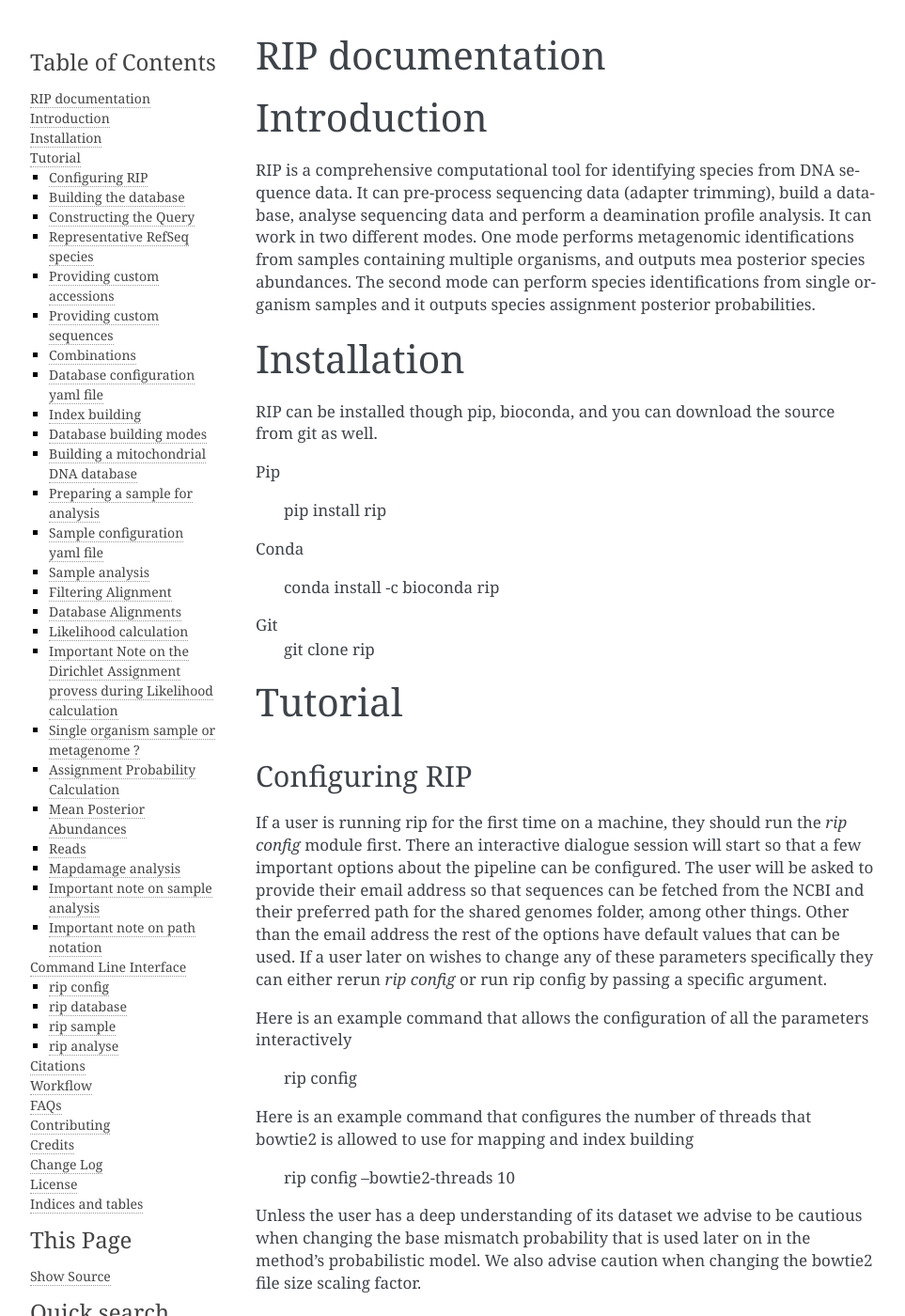
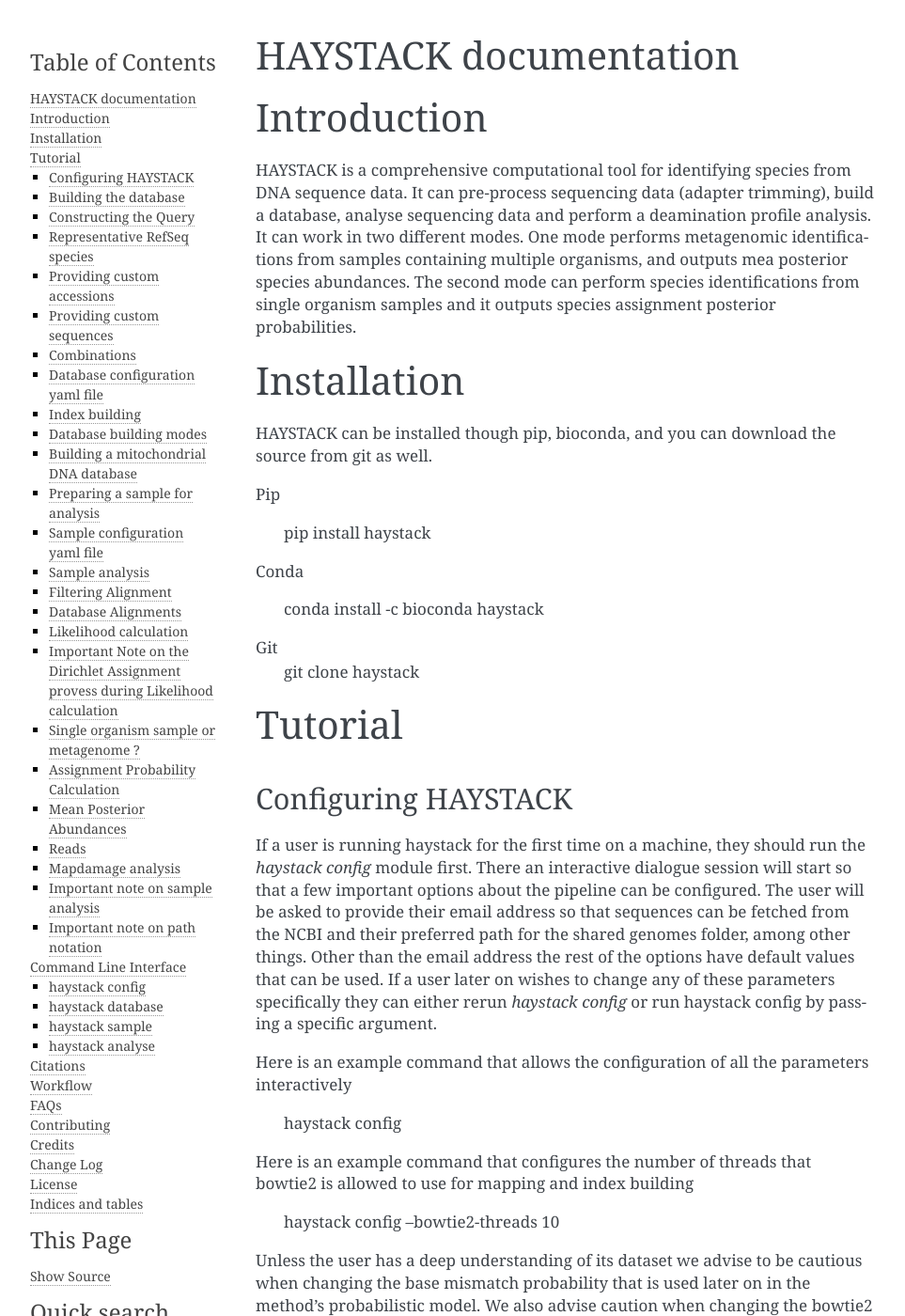
Before and after one commit to antonisdim/haystac, a Sphinx documentation site: the page built from docs/index.rst, in a window 1280 px wide and 1400 px high. Shown: the whole window at 94% size, without its empty margins (148-1111 px from the left). Built offline with Sphinx 7.4.7, drawn with Linux system fonts in a browser that asks for light colours; some of the changed text lies outside the part shown.

Commit message:
renaming `rip` to `haystack`

```diff
--- a/docs/conf.py
+++ b/docs/conf.py
@@ -17,8 +17,8 @@
 
 # -- Project information -----------------------------------------------------
 
-project = "RIP"
-copyright = "2020, Evangelos A. Dimopoulos, Evan K. Irving-Pease"
+project = "HAYSTACK"
+copyright = "Copyright 2020, University of Oxford"
 author = "Evangelos A. Dimopoulos, Evan K. Irving-Pease"
 
 # The full version, including alpha/beta/rc tags
--- a/docs/index.rst
+++ b/docs/index.rst
@@ -1,4 +1,4 @@
-RIP documentation
+HAYSTACK documentation
 ===============================
 
 .. toctree::
@@ -9,47 +9,47 @@ RIP documentation
 Introduction
 ============
 
-RIP is a comprehensive computational tool for identifying species from DNA sequence data. It can pre-process sequencing data (adapter trimming), build a database, analyse sequencing data and perform a deamination profile analysis. It can work in two different modes. One mode performs metagenomic identifications from samples containing multiple organisms, and outputs mea posterior species abundances. The second mode can perform species identifications from single organism samples and it outputs species assignment posterior probabilities.
+HAYSTACK is a comprehensive computational tool for identifying species from DNA sequence data. It can pre-process sequencing data (adapter trimming), build a database, analyse sequencing data and perform a deamination profile analysis. It can work in two different modes. One mode performs metagenomic identifications from samples containing multiple organisms, and outputs mea posterior species abundances. The second mode can perform species identifications from single organism samples and it outputs species assignment posterior probabilities.
 
 Installation
 ============
 
-RIP can be installed though pip, bioconda, and you can download the source from git as well.
+HAYSTACK can be installed though pip, bioconda, and you can download the source from git as well.
 
 Pip
 
-    pip install rip
+    pip install haystack
 
 Conda
 
-    conda install -c bioconda rip
+    conda install -c bioconda haystack
 
 Git
-    git clone rip
+    git clone haystack
 
 
 Tutorial
 ========
 
-Configuring RIP
+Configuring HAYSTACK
 ---------------
 
-If a user is running rip for the first time on a machine, they should run the `rip config` module first. There an interactive dialogue session will start so that a few important options about the pipeline can be configured. The user will be asked to provide their email address so that sequences can be fetched from the NCBI and their preferred path for the shared genomes folder, among other things. Other than the email address the rest of the options have default values that can be used. If a user later on wishes to change any of these parameters specifically they can either rerun `rip config` or run rip config by passing a specific argument.
+If a user is running haystack for the first time on a machine, they should run the `haystack config` module first. There an interactive dialogue session will start so that a few important options about the pipeline can be configured. The user will be asked to provide their email address so that sequences can be fetched from the NCBI and their preferred path for the shared genomes folder, among other things. Other than the email address the rest of the options have default values that can be used. If a user later on wishes to change any of these parameters specifically they can either rerun `haystack config` or run haystack config by passing a specific argument.
 
 Here is an example command that allows the configuration of all the parameters interactively
 
-    rip config
+    haystack config
 
 Here is an example command that configures the number of threads that bowtie2 is allowed to use for mapping and index building
 
-    rip config --bowtie2-threads 10
+    haystack config --bowtie2-threads 10
 
 Unless the user has a deep understanding of its dataset we advise to be cautious when changing the base mismatch probability that is used later on in the method's probabilistic model. We also advise caution when changing the bowtie2 file size scaling factor.
 
 Building the database
 ---------------------
 
-In order to build the database we will be using the `database` submodule of RIP.
+In order to build the database we will be using the `database` submodule of HAYSTACK.
 First we need to know what what organisms we would like to include in our database. Do we only need the complete genomes of a specific genus or do we want more genera?
 
 Constructing the Query
@@ -110,14 +110,14 @@ After the database has been created a yaml file with all the configured and defa
 Index building
 --------------
 
-For the first part of the analysis an index out of all the genomes that are included in our database needs to be build. This is a process that can take big amounts of memory based on the number and the complexity of the sequences that exist in our database. For that reason the user can specify the desired amount of memory resources available to rip and the program will try to build the required index. This can be specified through the `--mem` flag, that can be appended to the any of the commands shown above. It is important to note that the memory specified needs to be in MB. It is also useful to mention that memory usage is less when more threads are provided to bowtie2 for index building, therefore when a user has enough resources they can think about allocating more threads to bowtie2 though the `rip config` module.
+For the first part of the analysis an index out of all the genomes that are included in our database needs to be build. This is a process that can take big amounts of memory based on the number and the complexity of the sequences that exist in our database. For that reason the user can specify the desired amount of memory resources available to haystack and the program will try to build the required index. This can be specified through the `--mem` flag, that can be appended to the any of the commands shown above. It is important to note that the memory specified needs to be in MB. It is also useful to mention that memory usage is less when more threads are provided to bowtie2 for index building, therefore when a user has enough resources they can think about allocating more threads to bowtie2 though the `haystack config` module.
 
 Database building modes
 -----------------------
 
 For the complete construction of a database, sequences need to be downloaded and subseqeuently indexed.
-The default mode of the module `rip database` is `build`, which downloads and indexes all the sequences that have been requested by the user.
-If a user would like to just download the sequences and index them later it is possible to do so, by specifying the flag `rip database --mode fetch`, to download the sequences first and then execute `rip database --mode index` in order to perform the indexing.
+The default mode of the module `haystack database` is `build`, which downloads and indexes all the sequences that have been requested by the user.
+If a user would like to just download the sequences and index them later it is possible to do so, by specifying the flag `haystack database --mode fetch`, to download the sequences first and then execute `haystack database --mode index` in order to perform the indexing.
 If mode `fetch` is run first the mode `index` should be run subsequently, and not mode `build`, otherwise an error will be raised. If the user would like to build the database in one step then mode `build` is the correct choice.
 
 Here is an example of building a database in two steps instead of one
@@ -128,12 +128,12 @@ Here is an example of building a database in two steps instead of one
 Building a mitochondrial DNA database
 -------------------------------------
 
-When a user is providing a query about eukaryotes it is also possible to build a database with only mitochondrial genomes (by default whole genome assemblies will be fetched). In order to do that a user can specify the `--mtDNA` flag when running `rip database`. We strongly advise against having a mixed database of full eukaryotic genome assemblies for certain taxa and only mtDNA sequences for other taxa, as this will bias the identifications towards the taxa with full genome assemblies.
+When a user is providing a query about eukaryotes it is also possible to build a database with only mitochondrial genomes (by default whole genome assemblies will be fetched). In order to do that a user can specify the `--mtDNA` flag when running `haystack database`. We strongly advise against having a mixed database of full eukaryotic genome assemblies for certain taxa and only mtDNA sequences for other taxa, as this will bias the identifications towards the taxa with full genome assemblies.
 
 Preparing a sample for analysis
 -------------------------------
 
-After our database is built we need to prepare our samples for analysis. In order to do that we are going to use the `sample` module of rip. The input files can be SE, PE or collapsed reads. If the reads are collapsed they are going to be treated as SE reads.
+After our database is built we need to prepare our samples for analysis. In order to do that we are going to use the `sample` module of haystack. The input files can be SE, PE or collapsed reads. If the reads are collapsed they are going to be treated as SE reads.
 
 It is possible to trim sequencing adapters and collapse PE reads by specifying the relative flags, and it also possible to download samples from the SRA if an sra accession is provided.
 
@@ -151,12 +151,12 @@ After the sample preparation has finished a yaml file with all the configured an
 Sample analysis
 ---------------
 
-In order to analyse any sample we will need to use the `analyse` module of rip. The yaml files that specify the database and sample related options will also be needed for the `--database` and`--sample` flags.
+In order to analyse any sample we will need to use the `analyse` module of haystack. The yaml files that specify the database and sample related options will also be needed for the `--database` and`--sample` flags.
 
 Filtering Alignment
 -------------------
 
-The first step for the sample analysis is to filter in all the reads that align to any of the genomes in our database. For that we will need to use the `rip analyse --mode filter`.
+The first step for the sample analysis is to filter in all the reads that align to any of the genomes in our database. For that we will need to use the `haystack analyse --mode filter`.
 
 Here is an example command
 
@@ -165,7 +165,7 @@ Here is an example command
 Database Alignments
 -------------------
 
-After we have filtered our libraries we can align the filtered reads against all the genomes that are included in our database. This can be done by using mode `align` of `rip analyse`.
+After we have filtered our libraries we can align the filtered reads against all the genomes that are included in our database. This can be done by using mode `align` of `haystack analyse`.
 
 For example
 
@@ -174,19 +174,19 @@ For example
 Likelihood calculation
 ----------------------
 
-After all the metagenomic individual alignments have been competed, the number of transitions and transversions will be calculated for every read that has aligned against any of the reference genomes in our database. Then the likelihoods and posterior probabilities for each read being sampled for a given reference genome will be calculated. For this step we can use the `likelihoods` mode of `rip analyse`.
+After all the metagenomic individual alignments have been competed, the number of transitions and transversions will be calculated for every read that has aligned against any of the reference genomes in our database. Then the likelihoods and posterior probabilities for each read being sampled for a given reference genome will be calculated. For this step we can use the `likelihoods` mode of `haystack analyse`.
 
     rip_multilevel analyse --mode likelihoods --database yersinia_example/database_build_config.yaml --sample ./samples/SRR12157896_config.yaml --analysis-output-dir ./analysis_output
 
 Important Note on the Dirichlet Assignment provess during Likelihood calculation
 --------------------------------------------------------------------------------
 
-It is important to be aware of the individual read posterior probability threshold, for a read to be assigned to a taxon. The three allowed options are 0.5 for 50% (least conservative option), 0.75 for 75% (conservative option) and 0.95 for 95% probability (most conservative option). As a default RIP uses the conservative 0.75 probability threshold for the Dirichlet assignment. The higher value you pick the more conservative the assignments become. It is useful to sometimes pick a value depending on what taxa are being identified. If there is a need to distinguish between closely related taxa then a more conservative threshold would increase the specificity of the analysis therefore being more appropriate, whereas when you're trying to generally characterise a metagenome a less conservative value could increase the sensitivity of the analysis be more helpful.
+It is important to be aware of the individual read posterior probability threshold, for a read to be assigned to a taxon. The three allowed options are 0.5 for 50% (least conservative option), 0.75 for 75% (conservative option) and 0.95 for 95% probability (most conservative option). As a default HAYSTACK uses the conservative 0.75 probability threshold for the Dirichlet assignment. The higher value you pick the more conservative the assignments become. It is useful to sometimes pick a value depending on what taxa are being identified. If there is a need to distinguish between closely related taxa then a more conservative threshold would increase the specificity of the analysis therefore being more appropriate, whereas when you're trying to generally characterise a metagenome a less conservative value could increase the sensitivity of the analysis be more helpful.
 
 Single organism sample or metagenome ?
 --------------------------------------
 
-Depending on whether we would like to identify the species a sample is belongs to, or perform a metagenomic analysis, we can use the `probabilities` or `abundances` mode of `rip analyse` respectively.
+Depending on whether we would like to identify the species a sample is belongs to, or perform a metagenomic analysis, we can use the `probabilities` or `abundances` mode of `haystack analyse` respectively.
 
 Assignment Probability Calculation
 ----------------------------------
@@ -205,7 +205,7 @@ In order to calculate mean posterior abundances we can run the following command
 Reads
 -----
 
-After the mean posterior abundances have been calculated for a sample all the reads that have been assigned to a taxon through the Dirichlet process can be outputted in separate bam files ready for further analyses (like assemblying or variant calling for instance) via the `rip reads` module. Reads that have been assigned to the Grey and Dark Matter are outputted in fastq files as they have not been uniquely assigned to a taxon.
+After the mean posterior abundances have been calculated for a sample all the reads that have been assigned to a taxon through the Dirichlet process can be outputted in separate bam files ready for further analyses (like assemblying or variant calling for instance) via the `haystack reads` module. Reads that have been assigned to the Grey and Dark Matter are outputted in fastq files as they have not been uniquely assigned to a taxon.
 
 Here is an example command
 
@@ -214,7 +214,7 @@ Here is an example command
 Mapdamage analysis
 ------------------
 
-If our samples are ancient we can use mapDamage to estimate the level of deamination in the reads that have aligned to any taxon in our database. For that we can use the `mapdamage` module of rip. The mapDamage analysis will be performed on the subset of reads that have been uniquely assigned to a taxon through the dirichlet process. This module can be either run independently or after the `rip reads` module.
+If our samples are ancient we can use mapDamage to estimate the level of deamination in the reads that have aligned to any taxon in our database. For that we can use the `mapdamage` module of haystack. The mapDamage analysis will be performed on the subset of reads that have been uniquely assigned to a taxon through the dirichlet process. This module can be either run independently or after the `haystack reads` module.
 
 Here is an example command
 
@@ -223,7 +223,7 @@ Here is an example command
 Important note on sample analysis
 ---------------------------------
 
-The first 3 steps (filter, align, likelihoods) can be executed automatically when you call the probabilities or abundances mode of rip.
+The first 3 steps (filter, align, likelihoods) can be executed automatically when you call the probabilities or abundances mode of haystack.
 
 Important note on path notation
 -------------------------------
@@ -233,14 +233,14 @@ When providing paths for input or output files try and provide absolute paths. I
 Command Line Interface
 ======================
 
-rip config
+haystack config
 ----------
 
     -h, --help            show this help message and exit
     -e , --email          Email address for NCBI identification. Mandatory.
     -gc , --genome-cache-folder
                           Path where all the genomes that are downloaded and/or
-                          used by rip are being stored. (default ~/rip_genomes/)
+                          used by haystack are being stored. (default ~/rip_genomes/)
     -b , --batchsize      Batchsize for fetching records from NCBI <int>
                           (default: 5)
     -mp , --mismatch-probability
@@ -252,12 +252,12 @@ rip config
                           mutlifasta index for the filtering alignment (default:
                           2.5)
 
-rip database
+haystack database
 ------------
 
     -h, --help            show this help message and exit
     --dry-run
-    -m , --mode           Database creation mode for rip
+    -m , --mode           Database creation mode for haystack
     -o , --db-output      Path to the database output directory.
     -R , --refseq-rep     Use the prokaryotic representative species of the
                           RefSeq DB for the species id pipeline. only species no
@@ -288,16 +288,16 @@ rip database
                           List containing the names of specific genera the
                           abundances should be calculated on, separated by a
                           space character <genus1 genus2 genus3 ...>
-    -c , --cores          Number of cores for RIP to use
+    -c , --cores          Number of cores for HAYSTACK to use
     -M , --mem            Max memory resources allowed to be used ofr indexing
                           the input for the filtering alignment (default: max
                           available memory 8192.0)
     -u, --unlock          Unlock the working directory after smk is abruptly
                           killed <bool> (default: False)
-    -d, --debug           Debug the RIP workflow <bool> (default: False)
+    -d, --debug           Debug the HAYSTACK workflow <bool> (default: False)
     -smk , --snakemake    Snakemake flags (default: '')
 
-rip sample
+haystack sample
 ----------
 
     -h, --help            show this help message and exit
@@ -320,17 +320,17 @@ rip sample
                           True)
     -TF , --adaperremoval-flags
                           Additional flags to provide to Adapterremoval <str>
-    -c , --cores          Number of cores for RIP to use
+    -c , --cores          Number of cores for HAYSTACK to use
     -M , --mem            Max memory resources allowed to be used ofr indexing
                           the input for the filtering alignment (default: max
                           available memory 8192.0)
     -u, --unlock          Unlock the working directory after smk is abruptly
                           killed <bool> (default: False)
-    -d, --debug           Debug the RIP workflow <bool> (default: False)
+    -d, --debug           Debug the HAYSTACK workflow <bool> (default: False)
     -smk , --snakemake    Snakemake flags (default: '')
     --dry-run
 
-rip analyse
+haystack analyse
 -----------
 
     -h, --help            show this help message and exit
@@ -348,13 +348,13 @@ rip analyse
                           Posterior probability threshold for a read to belong
                           to a certain species. Chose from 0.5, 0.75 and 0.95
                           (default:0.75).
-    -c , --cores          Number of cores for RIP to use
+    -c , --cores          Number of cores for HAYSTACK to use
     -M , --mem            Max memory resources allowed to be used ofr indexing
                           the input for the filtering alignment (default: max
                           available memory 8192.0)
     -u, --unlock          Unlock the working directory after smk is abruptly
                           killed <bool> (default: False)
-    -d, --debug           Debug the RIP workflow <bool> (default: False)
+    -d, --debug           Debug the HAYSTACK workflow <bool> (default: False)
     -smk , --snakemake    Snakemake flags (default: '')
     --dry-run
 
--- a/setup.py
+++ b/setup.py
@@ -14,7 +14,7 @@ setuptools.setup(
     description="Species identification pipeline for both single species and metagenomic samples.",
     long_description=long_description,
     long_description_content_type="text/markdown",
-    url="https://github.com/antonisdim/rip",
+    url="https://github.com/antonisdim/haystack",
     package_dir={
         "haystack": "haystack",
         "haystack.workflow": "haystack/workflow",
```
Also changed, not shown: 1 other file.
